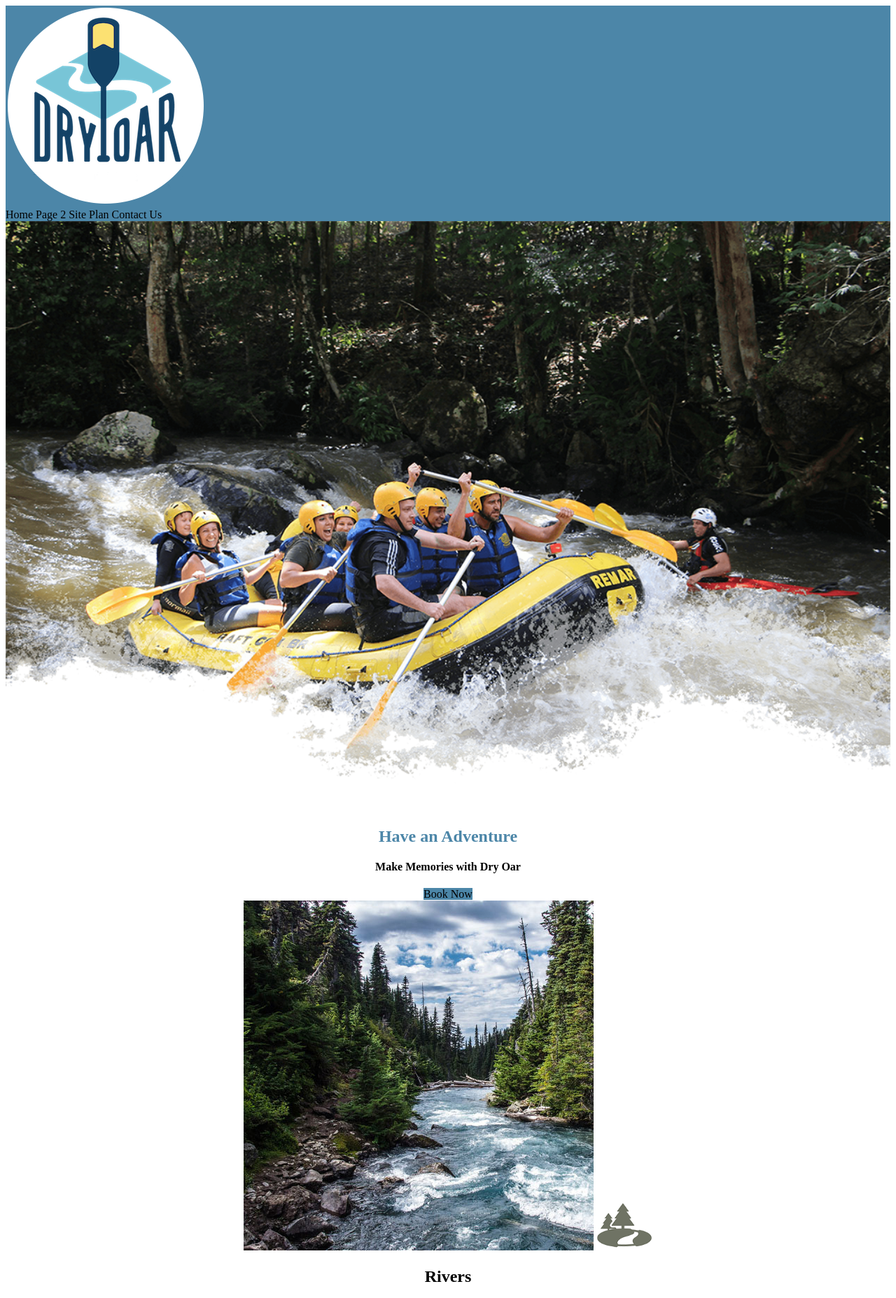
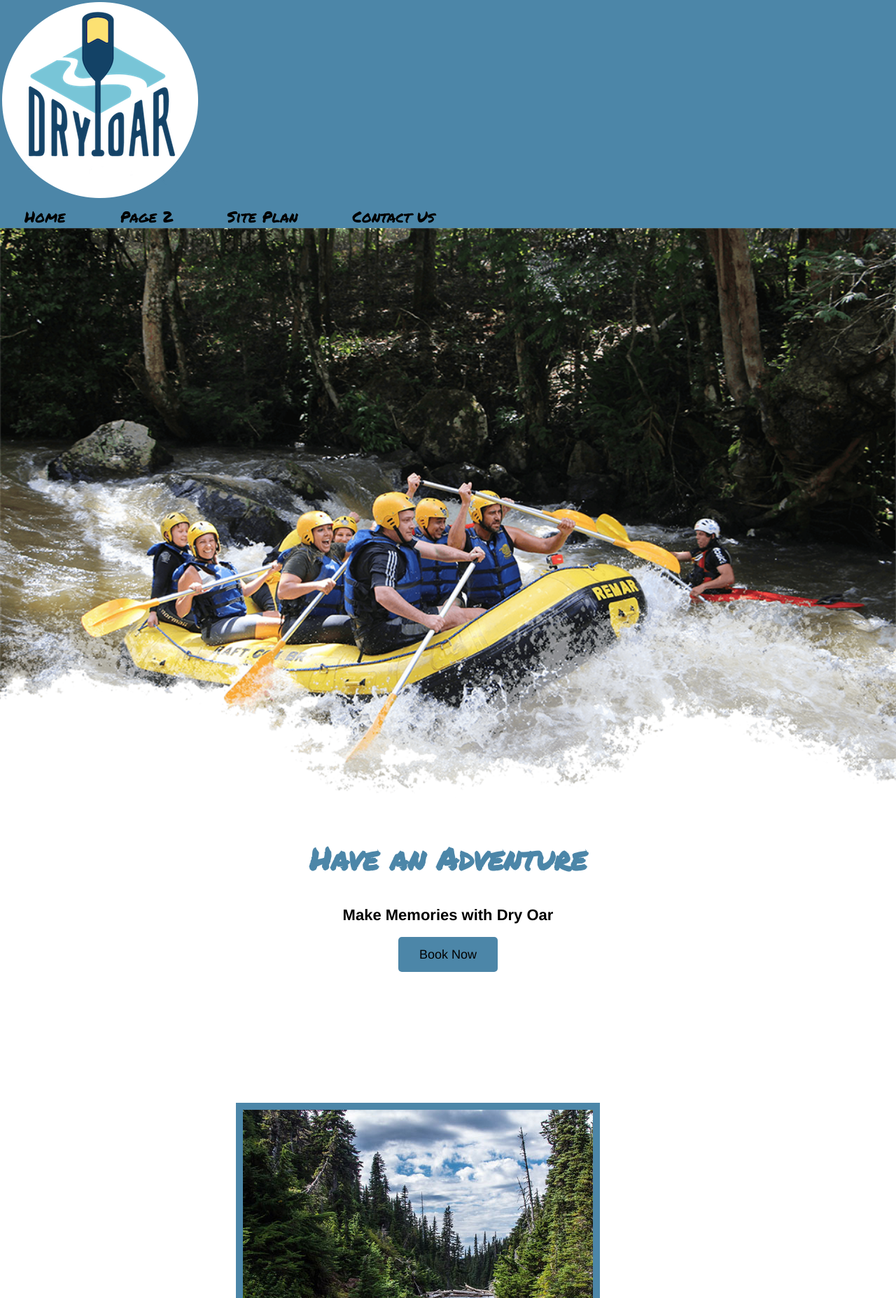
Before and after one commit to whisenhunt-robert/Project130, a plain HTML site: page wwr/index.html in a window 1280 px wide. Shown: the top 1855 px of the page at 70% size. Drawn offline with Linux system fonts and the light colour scheme; a web font is replaced by a local one.

Commit message:
Added more CSS from W05.

```diff
--- a/wwr/styles/style.css
+++ b/wwr/styles/style.css
@@ -1,3 +1,5 @@
+@import url('https://fonts.googleapis.com/css2?family=Abyssinica+SIL&family=Permanent+Marker&display=swap');
+
 #content {
     max-width: 1600px;
     margin: auto;
@@ -6,6 +8,7 @@ nav a {
     text-align: center;
     color: black;
     text-decoration: none;
+    padding: 35px;
 }
 #hero-msg h1, #hero-msg h4 {
     text-align: center;
@@ -21,9 +24,17 @@ main section {
 }
 body {
     background-color: white;
+    font-family: "Abyssinica SIL", Helvetica, sans-serif;
+    font-size: 22px;
+    margin: 0;
+    padding: 0;
+}
+h2 {
+    margin: 0;
 }
 header {
     background-color: #4C86A8;
+    font-family: "Permanent Marker";
 }
 nav a:hover {
     background-color: black;
@@ -31,6 +42,9 @@ nav a:hover {
 }
 .home-title {
     color: #4C86A8;
+    font-family: "Permanent Marker";
+    font-size: 2em;
+    margin-top: 10px;
 }
 h4 {
     color: black;
@@ -39,26 +53,37 @@ h4 {
     background-color: #4C86A8;
     color: black;
     text-decoration: none;
+    font-size: 18px;
+    padding: 15px 30px;
+    margin-top: 50px;
+    border-radius: 5px;
 }
 .book:hover, .join:hover {
     background-color: black;
     color: #F9DC5C;
 }
 .msg h2 {
+    font-family: "Permanent Marker";
     color: black;
 }
 .msg p {
     color: black;
+    font-size: .8em;
+    padding-bottom: 15px;
 }
 #background {
-    background-color: white;
+    background-color: #4C86A8;
 }
 .msg {
     background-color: #4C86A8;
+    line-height: 1.5em;
+    padding: 35px;
 }
 footer {
     background-color: #4C86A8;
     color: black;
+    padding: 25px 50px;
+    margin-top: 200px;
 }
 footer a {
     color: black;
@@ -73,7 +98,23 @@ footer p {
 }
 .icon {
     width: 80px;
+    padding-top: 10px;
 }
 #hero-img {
     width: 100%;
 }
+#logo_link {
+    padding-top: 5px;
+}
+footer .social img {
+    padding-top: 15px;
+}
+.rivers-card, .camping-card, .rapids-card {
+    margin: 200px 0;
+}
+.card-img {
+    border: 10px solid #4C86A8;
+}
+main section img {
+    box-sizing: border-box;
+}
```
